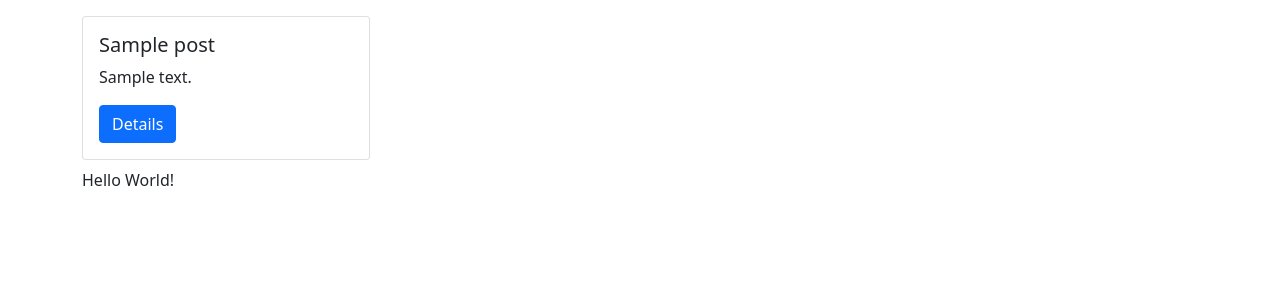
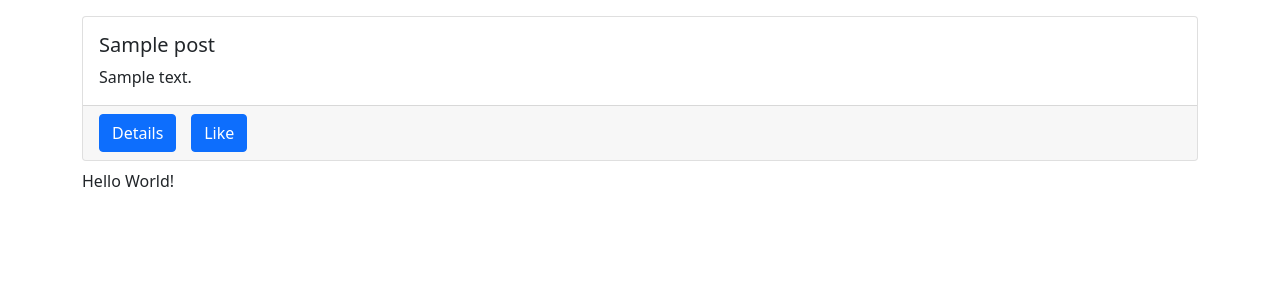
Before and after one commit to NipunGrover/NAD-A4, a Django app: page / in a window 1280 px wide. Shown: the top 300 px of the page. Run offline with Django 5.2, Linux system fonts and the light colour scheme; tables that the repository leaves empty hold one stand-in row (values such as "Sample post"); some libraries are stand-ins or nearby versions.

Commit message:
changed the layout of the page, added cards and added like button, adjusted styling

```diff
--- a/dj_ajax/src/posts/static/posts/main.js
+++ b/dj_ajax/src/posts/static/posts/main.js
@@ -31,11 +31,22 @@ $.ajax({
             console.log(data)
             data.forEach(el => {
                 postsBox.innerHTML += `
-                    <div class="card mb-2" style="width: 18rem;">
+                    <div class="card mb-2">
                         <div class="card-body">
                             <h5 class="card-title">${el.title}</h5>
                             <p class="card-text">${el.body}</p>
-                            <a href="#" class="btn btn-primary">Details</a>
+                        </div>
+                        <div class="card-footer">
+                            <div class="row">
+                                <div class="col-1">
+                                    <a href="#" class="btn btn-primary">Details</a>
+                                </div>
+                                <div class="col-1">
+                                    <a href="#" class="btn btn-primary">Like</a>
+                                </div>
+                            </div>
+
+
                         </div>
                     </div>
                 `
--- a/dj_ajax/src/posts/templates/posts/main.html
+++ b/dj_ajax/src/posts/templates/posts/main.html
@@ -14,9 +14,9 @@ posts
     <!-- {% for obj in qs %}
         {{ obj.title }} - {{obj.body}} <br>
     {% endfor %} -->
-    <div id = "spinner-box">
+    <div id = "spinner-box"  class="text-center">
         <div class="spinner-border" role="status"></div>
     </div>
-    <div id="posts-box"></div>
+    <div id="posts-box" ></div>
     <div id="hello-world"></div>
 {% endblock content %}
```
Also changed, not shown: dj_ajax/src/static/style.css (line endings or trailing spaces).
